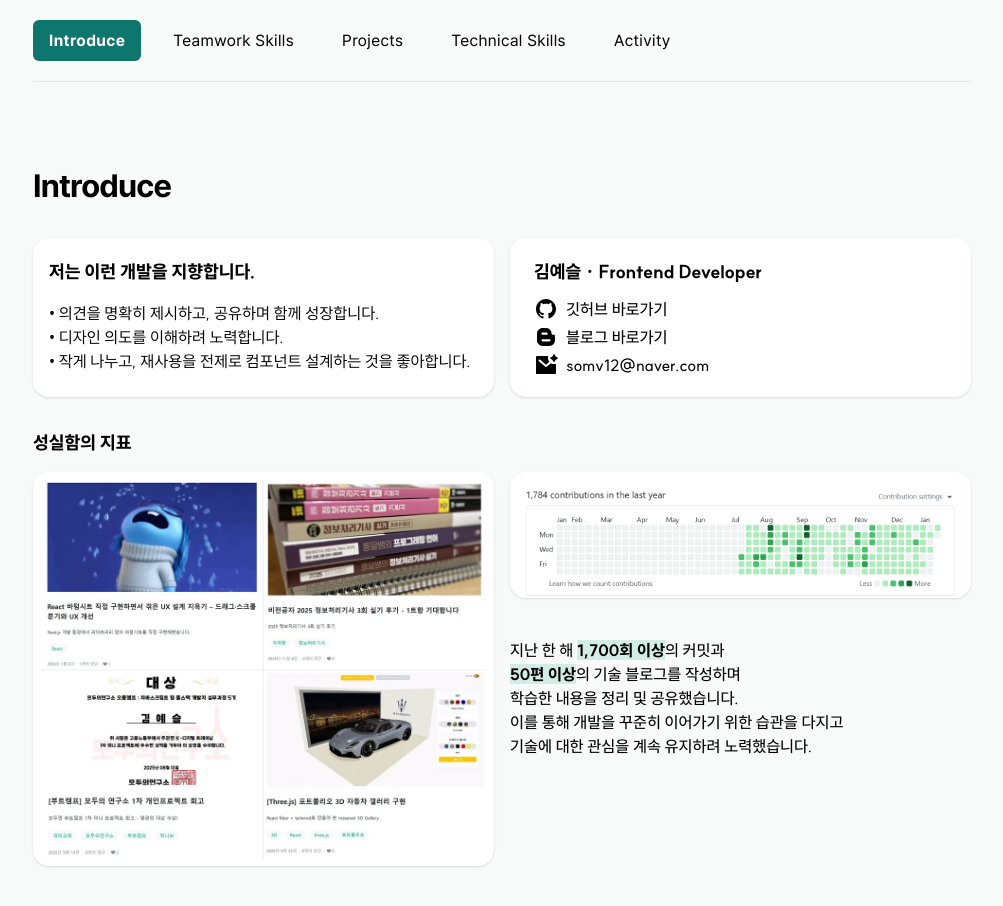
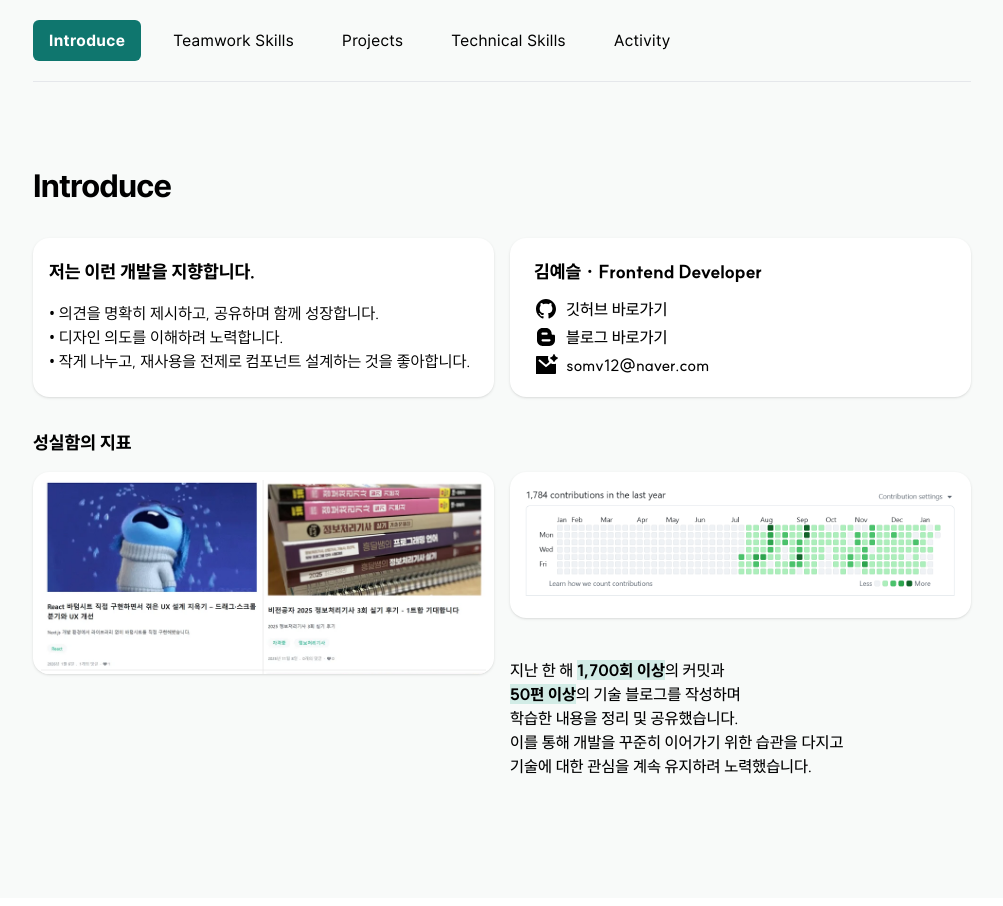
Before and after one commit to yeaseula/second-portfolio, a React (Vite) app: page /introduce in a window 1280 px wide. Shown: the top 906 px of the page, without its empty margins (138-1141 px from the left). Built offline with nearby package versions, Linux system fonts and the light colour scheme.

Commit message:
부모 컴포넌트 비율 수정

```diff
--- a/src/introduce/IntroduceInner.tsx
+++ b/src/introduce/IntroduceInner.tsx
@@ -32,12 +32,10 @@ export const IntroduceInner = () => {
       <div className="mt-8">
         <p className={TitleClasses}>성실함의 지표</p>
         <div className={GridClasses}>
-          <div className={clsx("p-2 aspect-[445/380]", BoxClasses)}>
+          <div className={clsx("p-2 aspect-[445/195]", BoxClasses)}>
             <img
               src="/image/introduce/about-blog.webp"
               alt="블로그 작성 기록 샘플"
-              width={445}
-              height={380}
               loading="eager"
               fetchPriority="high"
               onLoad={(e) => e.currentTarget.classList.add("opacity-100")}
@@ -45,7 +43,7 @@ export const IntroduceInner = () => {
             />
           </div>
           <div>
-            <div className={clsx("p-2 aspect-[445/122]", BoxClasses)}>
+            <div className={clsx("p-2 aspect-[445/141]", BoxClasses)}>
               <img
                 src="/image/about-commit.png"
                 alt="깃 커밋 샘플"
```
